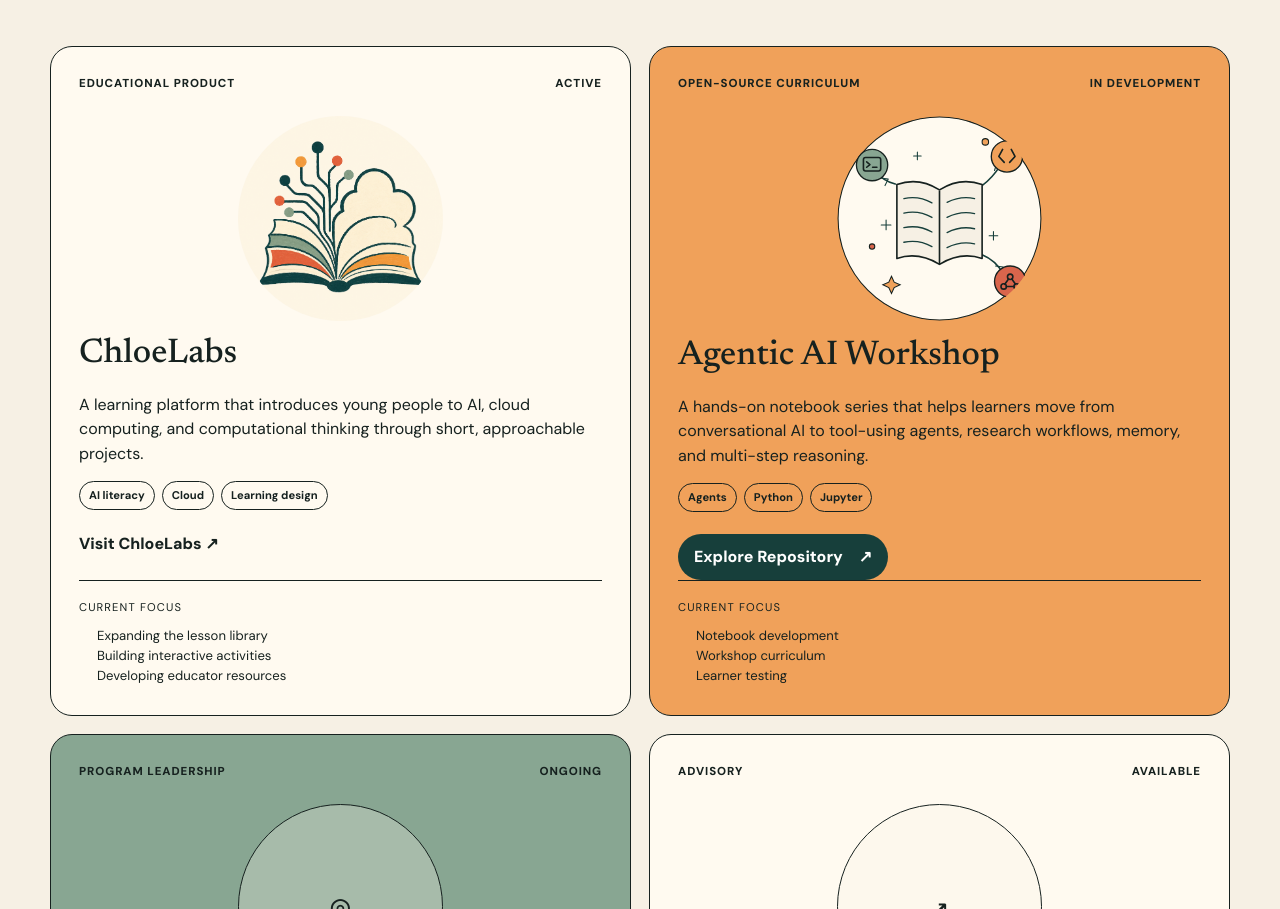
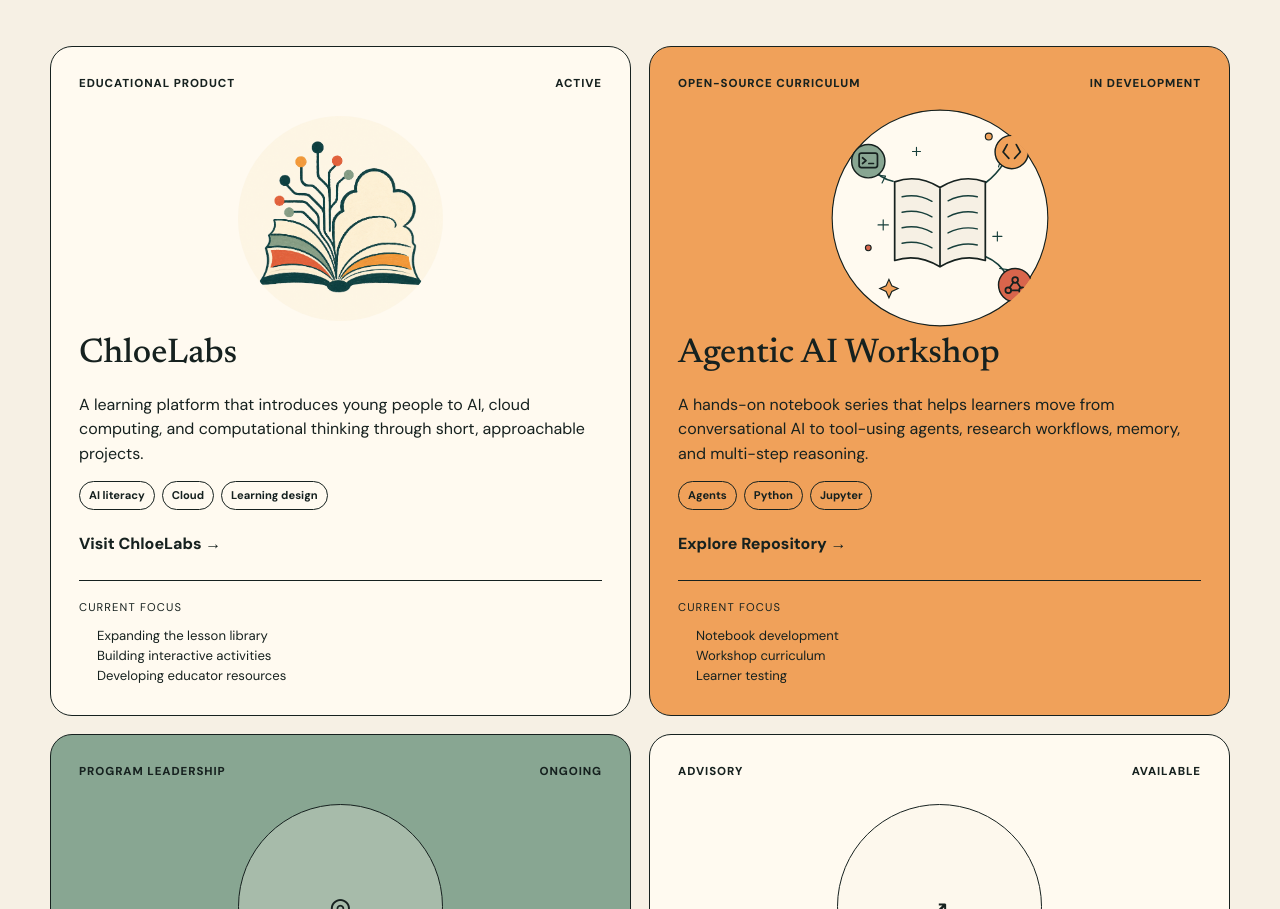
Before and after one commit to amanda-tan/personal-site, a Next.js app: page / in a window 1280 px wide. Shown: the part 1156-2065 px from the top of the page. Built offline with nearby package versions, Linux system fonts and the light colour scheme.

Commit message:
fixed spacing

```diff
--- a/app/globals.css
+++ b/app/globals.css
@@ -161,9 +161,12 @@
 .project-card h3 { font-family: var(--font-serif), serif; font-size: 2.15rem; font-weight: 500; margin: auto 0 12px; }
 .project-card p { line-height: 1.55; }
 .project-card > a { font-weight: 800; margin-top: 22px; }
-.project-card > .project-primary-cta { align-self: flex-start; color: white; }
-.agentic-card > .project-primary-cta { padding: 11px 16px; }
-.agentic-card .project-focus { margin-top: 0; }
+.project-card > .project-cta { align-self: flex-start; }
+.agentic-card .card-illustration {
+  height: 218px;
+  margin-block: 17px 2px;
+  width: 218px;
+}
 .tag-list { display: flex; flex-wrap: wrap; gap: 7px; list-style: none; margin: 14px 0 0; padding: 0; }
 .tag-list li { border: 1px solid currentColor; border-radius: 999px; font-size: 0.7rem; font-weight: 700; padding: 5px 9px; }
 .project-focus { border-top: 1px solid currentColor; margin-top: 24px; padding-top: 18px; }
--- a/app/page.tsx
+++ b/app/page.tsx
@@ -82,7 +82,7 @@
             <article
               className={`project-card card-${index + 1}${
                 index === 1 ? " agentic-card" : ""
-              }`}
+              }${index < 2 ? " featured-project-card" : ""}`}
               key={project.title}
             >
               <div className="card-topline">
@@ -119,17 +119,14 @@
               </ul>
               {"href" in project && (
                 <a
-                  className={
-                    index === 1
-                      ? "button button-primary project-primary-cta"
-                      : undefined
-                  }
+                  className={index < 2 ? "project-cta" : undefined}
                   href={project.href}
                   {...(project.href.startsWith("http")
                     ? { target: "_blank", rel: "noopener noreferrer" }
                     : {})}
                 >
-                  {project.linkLabel} <Arrow />
+                  {project.linkLabel}{" "}
+                  {index < 2 ? <span aria-hidden="true">→</span> : <Arrow />}
                 </a>
               )}
               <footer className="project-focus">
```
